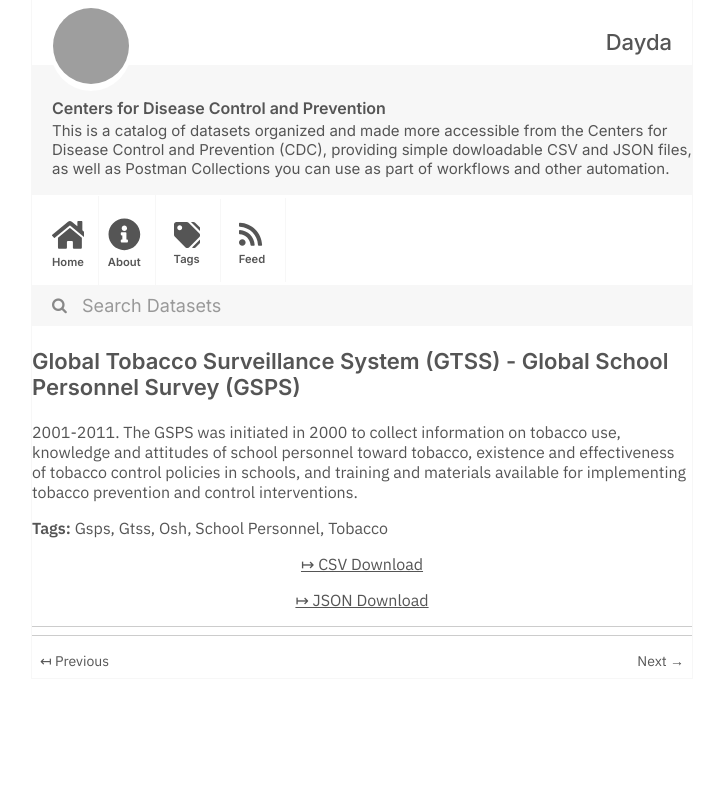
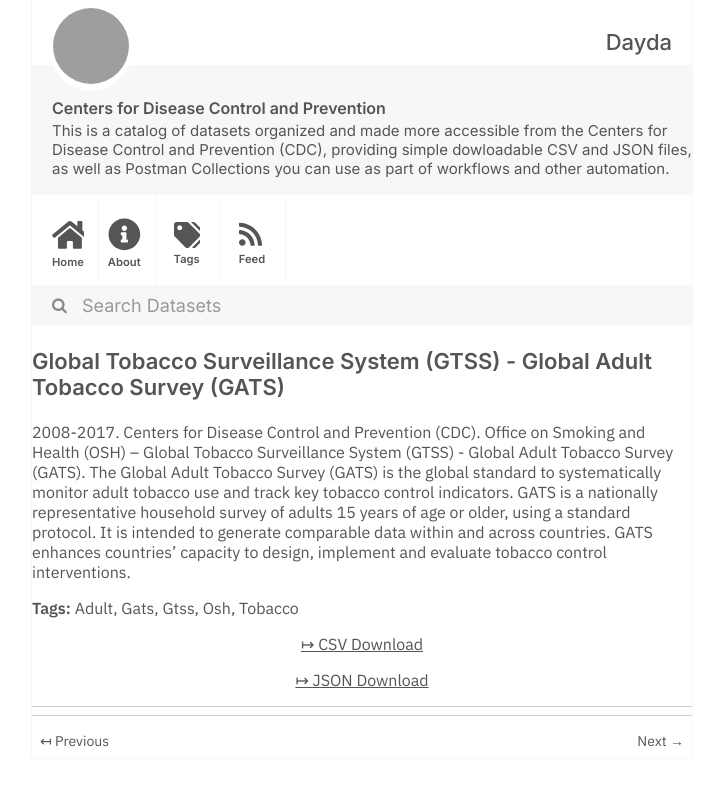
Before and after one commit to dayda-entities/centers-for-disease-control-and-prevention, a Jekyll site: the page built from _posts/2020-11-12-global-tobacco-surveillance-sy.md, in a window 1280 px wide, cut to the strip 0-786 px from the top of the page. Shown: the whole strip, without its empty margins (278-1000 px from the left). Built offline with Jekyll 4.4.1, drawn with Linux system fonts in a browser that asks for light colours; grey boxes are pictures that could not be loaded.

Commit message:
Publish Data

```diff
--- a/_posts/2020-11-12-global-tobacco-surveillance-sy.md
+++ b/_posts/2020-11-12-global-tobacco-surveillance-sy.md
@@ -1,21 +1,19 @@
 ---
-title: >-
-  Global Tobacco Surveillance System (GTSS) - Global School Personnel Survey
-  (GSPS)
-created: '2020-11-12T12:13:04.270685'
-modified: '2021-04-21T19:14:33.364396'
+title: Global Tobacco Surveillance System (GTSS) - Global Adult Tobacco Survey (GATS)
+created: '2020-11-12T12:12:56.135015'
+modified: '2021-04-16T23:59:30.688262'
 state: active
 type: dataset
 tags:
-  - Gsps
+  - Adult
+  - Gats
   - Gtss
   - Osh
-  - School Personnel
   - Tobacco
 groups: []
-csv_url: 'https://data.cdc.gov/api/views/5hns-mwci/rows.csv?accessType=DOWNLOAD'
-json_url: 'https://data.cdc.gov/api/views/5hns-mwci/rows.json?accessType=DOWNLOAD'
+csv_url: 'https://data.cdc.gov/api/views/4xf6-nrwk/rows.csv?accessType=DOWNLOAD'
+json_url: 'https://data.cdc.gov/api/views/4xf6-nrwk/rows.json?accessType=DOWNLOAD'
 layout: post
 
 ---
-2001-2011. The GSPS was initiated in 2000 to collect information on tobacco use, knowledge and attitudes of school personnel toward tobacco, existence and effectiveness of tobacco control policies in schools, and training and materials available for implementing tobacco prevention and control interventions.
+2008-2017. Centers for Disease Control and Prevention (CDC).   Office on Smoking and Health (OSH) – Global Tobacco Surveillance System (GTSS) - Global Adult Tobacco Survey (GATS).    The Global Adult Tobacco Survey (GATS) is the global standard to systematically monitor adult tobacco use and track key tobacco control indicators. GATS is a nationally representative household survey of adults 15 years of age or older, using a standard protocol. It is intended to generate comparable data within and across countries. GATS enhances countries' capacity to design, implement and evaluate tobacco control interventions.
```
